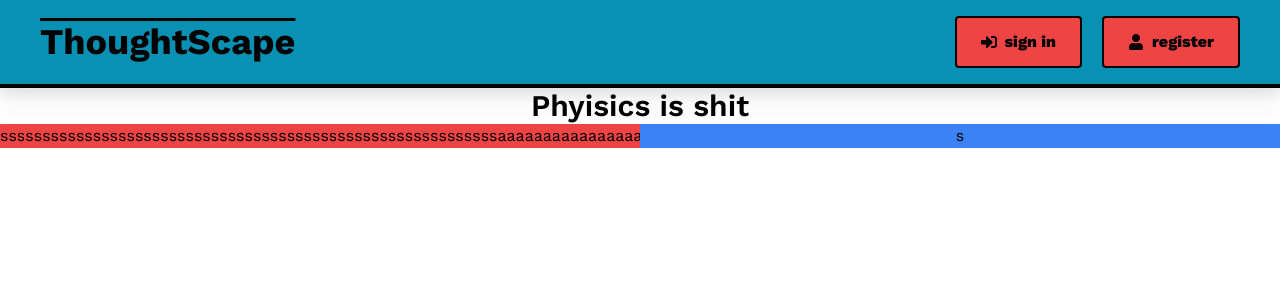
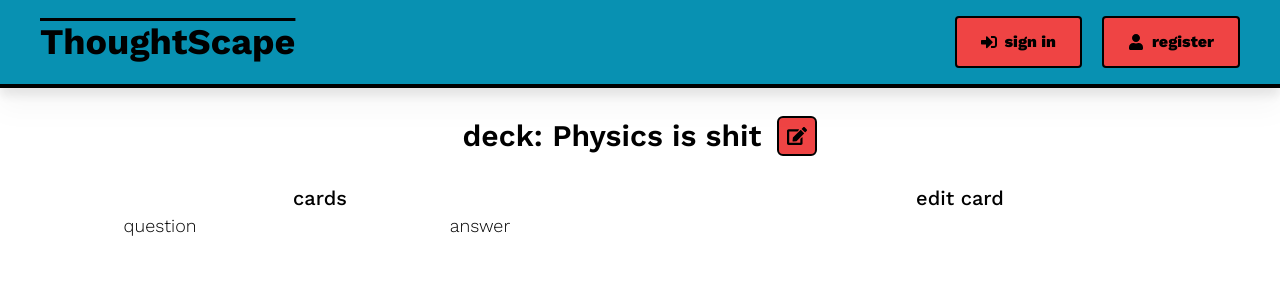
Before and after one commit to Nilej24/layout-for-thoughtscape, a React (Vite) app: page /1 in a window 1280 px wide. Shown: the top 300 px of the page. Built offline with nearby package versions, Linux system fonts and the light colour scheme.

Commit message:
added to deck edit page; also idk why i even made this separate repo so i will move everything into the actual one

```diff
--- a/src/pages/DeckEditPage.jsx
+++ b/src/pages/DeckEditPage.jsx
@@ -1,17 +1,36 @@
+import { FaEdit } from 'react-icons/fa';
+
 function DeckEditPage() {
-  const deckName = 'Phyisics is shit';
+  const deckName = 'Physics is shit';
 
   return (
     <>
-      <h1 className="text-3xl font-semibold text-center">
-        {deckName}
+      <h1 className="text-3xl font-semibold flex justify-center items-center space-x-4 py-7 px-5">
+        <span>
+          deck: {deckName}
+        </span>
+        <button className="rounded-md text-xl p-2 bg-red-500 border-2 border-black hover:bg-red-600">
+          <FaEdit />
+        </button>
       </h1>
-      <div className="container mx-auto grid grid-rows-1 grid-cols-2">
-        <section className="text-center bg-red-500">
-          sssssssssssssssssssssssssssssssssssssssssssssssssssssssssssaaaaaaaaaaaaaaaaaaaaaaaaaaaaaaaaaaaaaaaaaaaaaaa
+      <div className="container mx-auto flex flex-col-reverse md:flex-row">
+        <section className="text-center w-full md:w-1/2">
+          <h2 className="text-xl font-medium text-center">
+            cards
+          </h2>
+          <div className="flex font-light">
+            <h3 className="text-lg text-center w-1/2">
+              question
+            </h3>
+            <h3 className="text-lg text-center w-1/2">
+              answer
+            </h3>
+          </div>
         </section>
-        <section className="text-center bg-blue-500">
-          s
+        <section className="text-center w-full md:w-1/2">
+          <h2 className="text-xl font-medium text-center">
+            edit card
+          </h2>
         </section>
       </div>
     </>
```
